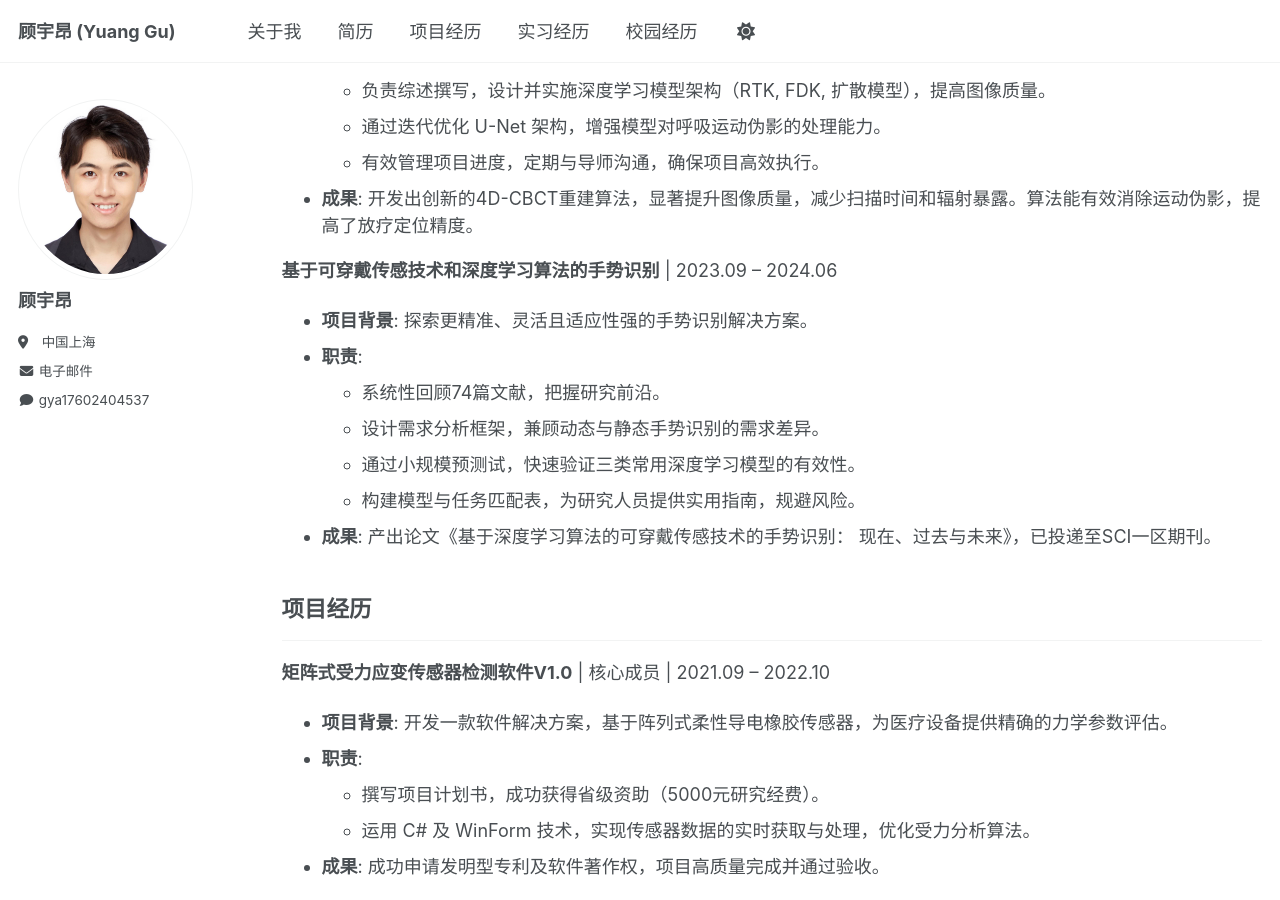
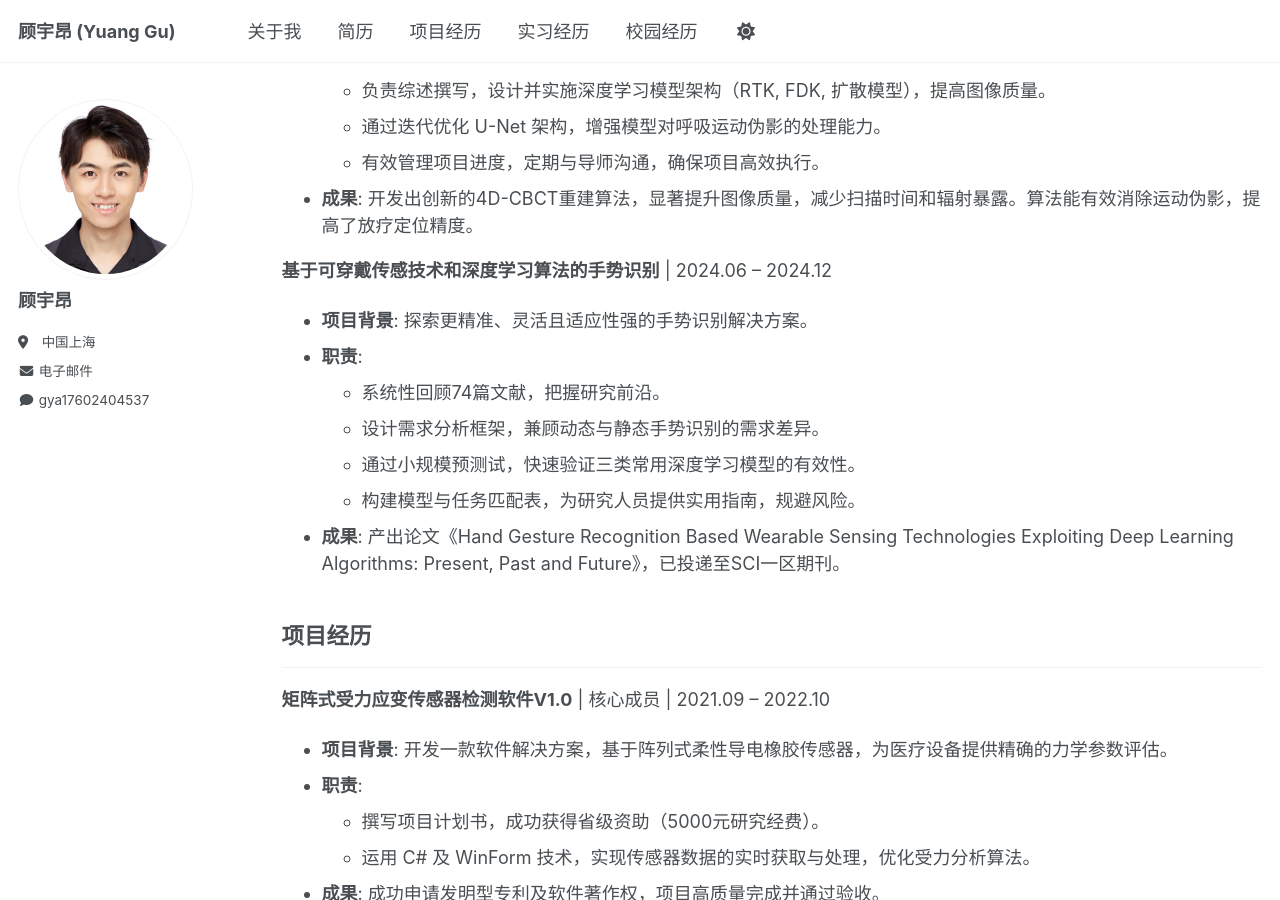
Before and after one commit to Artemisdifussion/YuangGu, a Jekyll site: the page built from _pages/cv.md, in a window 1280 px wide and 900 px high, scrolled down 1715 px. Built offline with Jekyll 4.4.1, drawn with Linux system fonts in a browser that asks for light colours; some of the changed text lies outside the part shown.

Commit message:
content change

```diff
--- a/_pages/cv.md
+++ b/_pages/cv.md
@@ -58,14 +58,14 @@ author_profile: true
     *   有效管理项目进度，定期与导师沟通，确保项目高效执行。
 *   **成果**: 开发出创新的4D-CBCT重建算法，显著提升图像质量，减少扫描时间和辐射暴露。算法能有效消除运动伪影，提高了放疗定位精度。
 
-**基于可穿戴传感技术和深度学习算法的手势识别** | 2023.09 – 2024.06
+**基于可穿戴传感技术和深度学习算法的手势识别** | 2024.06 – 2024.12
 *   **项目背景**: 探索更精准、灵活且适应性强的手势识别解决方案。
 *   **职责**:
     *   系统性回顾74篇文献，把握研究前沿。
     *   设计需求分析框架，兼顾动态与静态手势识别的需求差异。
     *   通过小规模预测试，快速验证三类常用深度学习模型的有效性。
     *   构建模型与任务匹配表，为研究人员提供实用指南，规避风险。
-*   **成果**: 产出论文《基于深度学习算法的可穿戴传感技术的手势识别： 现在、过去与未来》，已投递至SCI一区期刊。
+*   **成果**: 产出论文《Hand Gesture Recognition Based Wearable Sensing Technologies Exploiting Deep Learning Algorithms: Present, Past and Future》，已投递至SCI一区期刊。
 
 ## 项目经历
 ---
```
Also changed, not shown: other parts of _pages/cv.md (+2 -2 lines), _data/cv.json (+4 -10 lines), _pages/about.md (+1 -1 lines).
